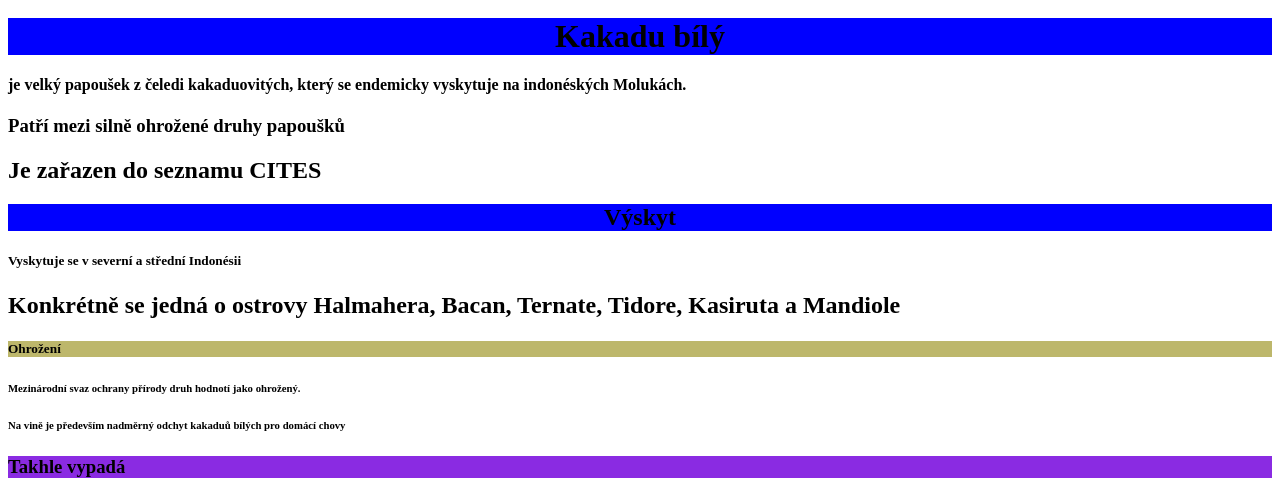
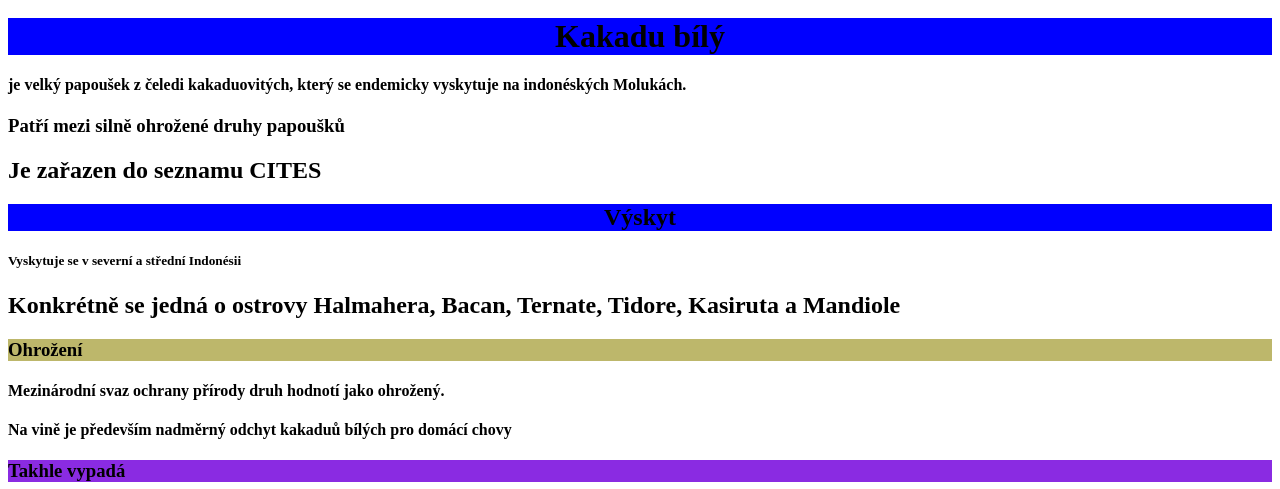
Before and after one commit to DenisR200/test, a plain HTML site: page index.html in a window 1280 px wide. Shown: the part 793-1282 px from the top of the page. Drawn offline with Linux system fonts and the light colour scheme.

Commit message:
Update index.html

```diff
--- a/index.html
+++ b/index.html
@@ -53,10 +53,10 @@
         <h2>Konkrétně se jedná o ostrovy Halmahera, Bacan, Ternate, Tidore, Kasiruta a Mandiole</h2>
 
     </body>
-        <h5 style="background-color: darkkhaki;">Ohrožení</h5>
+        <h3 style="background-color: darkkhaki;">Ohrožení</h3>
 
-        <h6>Mezinárodní svaz ochrany přírody druh hodnotí jako ohrožený.</h6>
-        <h6>Na vině je především nadměrný odchyt kakaduů bílých pro domácí chovy</h6>
+        <h4>Mezinárodní svaz ochrany přírody druh hodnotí jako ohrožený.</h4>
+        <h4>Na vině je především nadměrný odchyt kakaduů bílých pro domácí chovy</h4>
         <h3 style="background-color: blueviolet;">Takhle vypadá</h3>
         <img src="kakadu bily.jpg" width="200px" height="180">
         <br>
```
